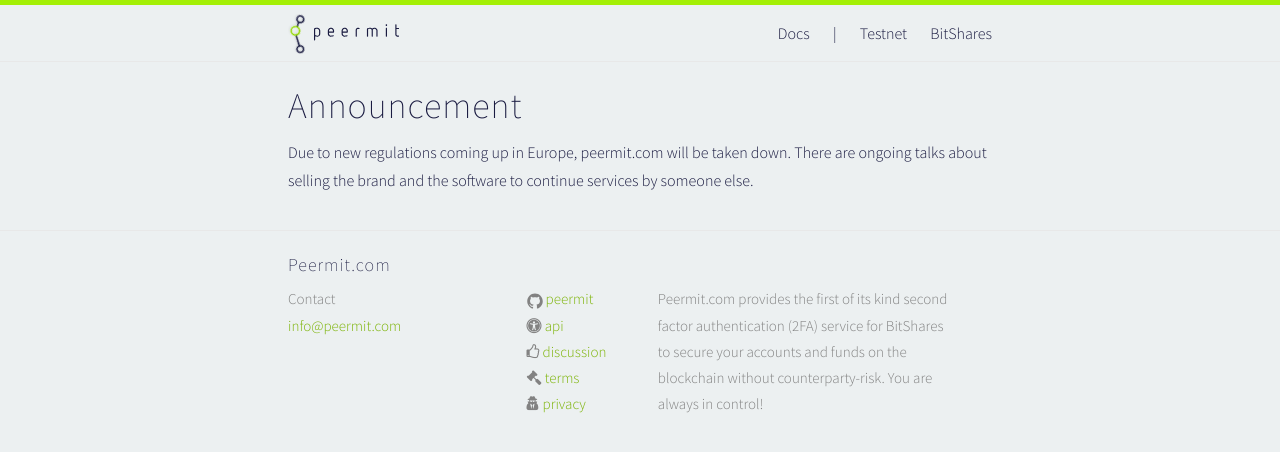
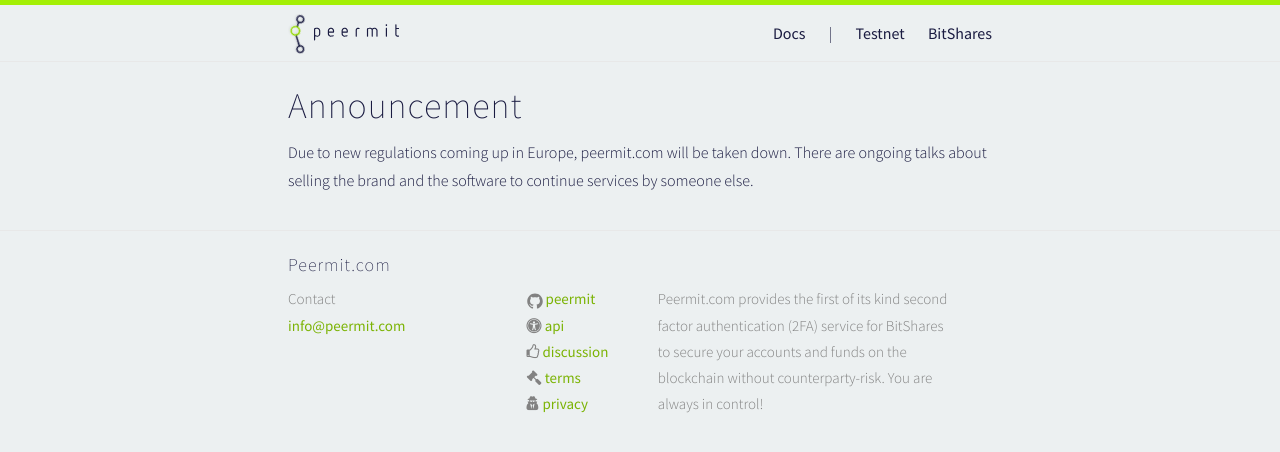
Before and after one commit to peermit/peermit.github.io, a Jekyll site: the page built from index.html, in a window 1280 px wide. Shown: the top 452 px of the page. Built offline with Jekyll 4.4.1, drawn with Linux system fonts in a browser that asks for light colours; nearby versions of some CDN libraries.

Commit message:
[scss] more clear link-weights

```diff
--- a/_sass/_base.scss
+++ b/_sass/_base.scss
@@ -96,13 +96,14 @@
 a {
     color: darken($brand-color, 12%);
     text-decoration: none;
+    font-weight: $base-font-weight + 100;
 
     &:visited {
-        color: $brand-color;
+        color: darken($brand-color, 25%);
     }
 
     &:hover {
-        color: $text-color;
+        color: darken($brand-color, 30%);
         text-decoration: underline;
     }
 }
```
